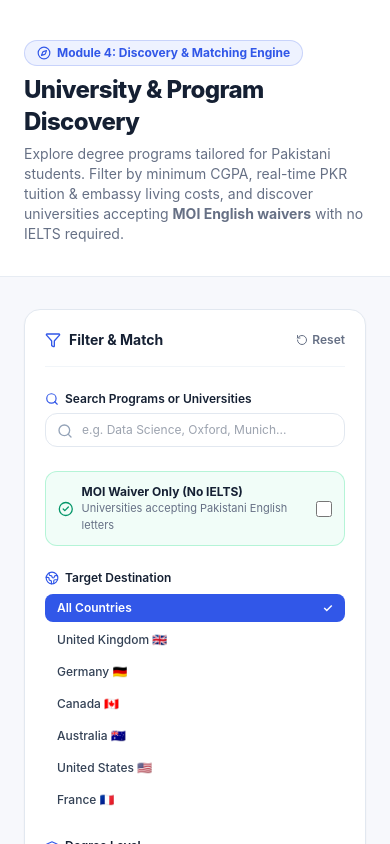
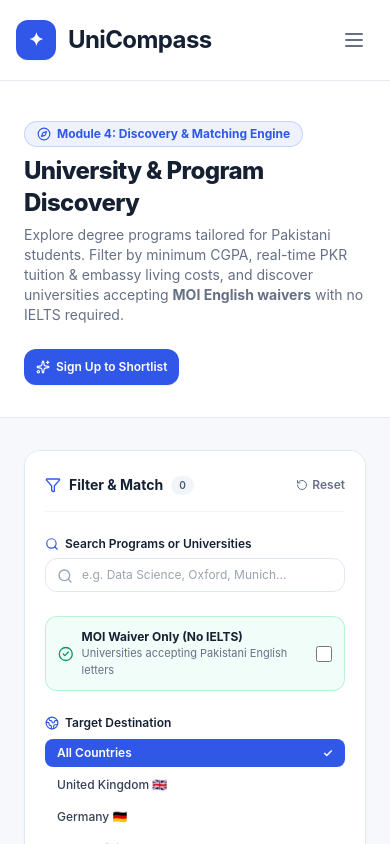
Before and after one commit to burhansandhu/ai.unicompass, a Next.js app in the folder frontend/: page /universities in a window 390 px wide. Shown: the top 844 px of the page. Built offline with nearby package versions, Linux system fonts and the light colour scheme; no server answers.

Commit message:
Add Navbar/Footer to universities page and scrollbar to Filter & Match

```diff
--- a/frontend/src/app/(dashboard)/universities/page.tsx
+++ b/frontend/src/app/(dashboard)/universities/page.tsx
@@ -2,6 +2,9 @@
 
 import React, { useState, useEffect } from "react";
 import Link from "next/link";
+import { Navbar } from "@/components/Navbar";
+import { Footer } from "@/components/Footer";
+import { Sidebar } from "@/components/Sidebar";
 import { useAuth } from "@/features/auth/hooks/useAuth";
 import { Button } from "@/components/ui/button";
 import {
@@ -9,11 +12,10 @@ import {
   GraduationCap,
   Sparkles,
   Loader2,
-  CheckCircle2,
   BookmarkCheck,
   RotateCcw,
-  SlidersHorizontal,
   ArrowRight,
+  ArrowLeft,
 } from "lucide-react";
 import { Program, ProgramFilterState } from "@/features/discovery/types";
 import { getPrograms, toggleShortlist } from "@/features/discovery/api";
@@ -21,7 +23,7 @@ import { ProgramCard } from "@/features/discovery/components/ProgramCard";
 import { ProgramFilterSidebar } from "@/features/discovery/components/ProgramFilterSidebar";
 
 export default function UniversitiesDiscoveryPage() {
-  const { user } = useAuth();
+  const { user, isLoading: isAuthLoading } = useAuth();
   const [programs, setPrograms] = useState<Program[]>([]);
   const [isLoading, setIsLoading] = useState<boolean>(true);
   const [filters, setFilters] = useState<ProgramFilterState>({
@@ -57,13 +59,18 @@ export default function UniversitiesDiscoveryPage() {
   const handleToggleShortlist = async (programId: number): Promise<boolean> => {
     if (!user) {
       setToastMessage("Please log in to shortlist programs to your dashboard.");
-      setTimeout(() => setToastMessage(null), 3000);
+      setTimeout(() => setToastMessage(null), 3500);
       return false;
     }
+    try {
       const res = await toggleShortlist(programId);
       setToastMessage(res.message);
       setTimeout(() => setToastMessage(null), 3000);
       return res.shortlisted;
+    } catch (err) {
+      console.error("Error shortlisting program", err);
+      return false;
+    }
   };
 
   const handleResetFilters = () => {
@@ -78,54 +85,38 @@ export default function UniversitiesDiscoveryPage() {
     });
   };
 
+  if (isAuthLoading) {
     return (
-    <div className="min-h-screen bg-[#F7F8FC]">
-      {/* Toast Alert */}
-      {toastMessage && (
+      <div className="min-h-screen flex items-center justify-center bg-[#F7F8FC]">
+        <div className="flex flex-col items-center gap-3">
+          <Loader2 className="w-8 h-8 text-[#3157E8] animate-spin" />
+          <span className="text-xs text-[#667085] font-medium">Loading university discovery...</span>
+        </div>
+      </div>
+    );
+  }
+
+  const renderToast = () => (
+    toastMessage ? (
       <div className="fixed bottom-6 right-6 z-50 bg-[#152033] text-white px-5 py-3 rounded-2xl shadow-xl flex items-center gap-2.5 text-xs font-semibold animate-in fade-in slide-in-from-bottom-5">
         <BookmarkCheck className="w-4 h-4 text-[#3157E8]" />
         <span>{toastMessage}</span>
-        </div>
-      )}
-
-      {/* Hero Header */}
-      <section className="bg-white border-b border-slate-200/80 pt-10 pb-8 px-6 sm:px-12">
-        <div className="max-w-7xl mx-auto">
-          <div className="flex flex-col md:flex-row md:items-center justify-between gap-6">
-            <div>
-              <div className="flex items-center gap-2 mb-2">
-                <span className="px-3 py-1 rounded-full text-xs font-bold bg-[#EEF2FF] text-[#3157E8] border border-[#3157E8]/20 flex items-center gap-1.5">
-                  <Compass className="w-3.5 h-3.5" />
-                  Module 4: Discovery & Matching Engine
-                </span>
-                <span className="text-xs text-[#667085] hidden sm:inline">• Live PKR Calculations</span>
-              </div>
-              <h1 className="text-2xl sm:text-3xl font-extrabold text-[#152033] tracking-tight">
-                University & Program Discovery
-              </h1>
-              <p className="text-sm text-[#667085] mt-1.5 max-w-2xl">
-                Explore degree programs tailored for Pakistani students. Filter by minimum CGPA, real-time PKR tuition & embassy living costs, and discover universities accepting <strong>MOI English waivers</strong> with no IELTS required.
-              </p>
-            </div>
-
-            {user && (
-              <Link href="/profile">
-                <Button variant="outline" size="sm" className="rounded-xl text-xs font-semibold flex items-center gap-1.5">
-                  <GraduationCap className="w-4 h-4 text-[#3157E8]" />
-                  My Shortlist & Profile
-                  <ArrowRight className="w-3.5 h-3.5" />
-                </Button>
+        {!user && (
+          <Link
+            href="/login"
+            className="text-[#48CAE4] underline hover:text-white ml-1.5 font-bold"
+          >
+            Log In →
           </Link>
         )}
       </div>
-        </div>
-      </section>
+    ) : null
+  );
 
-      {/* Main Content Grid */}
-      <main className="max-w-7xl mx-auto px-6 sm:px-12 py-8">
+  const renderDiscoveryGrid = () => (
     <div className="grid grid-cols-1 lg:grid-cols-12 gap-8 items-start">
       {/* Left Column: Filter Sidebar */}
-          <aside className="lg:col-span-4 sticky top-6">
+      <aside className="lg:col-span-4 sticky top-24">
         <ProgramFilterSidebar
           filters={filters}
           onChange={setFilters}
@@ -199,7 +190,115 @@ export default function UniversitiesDiscoveryPage() {
         )}
       </section>
     </div>
+  );
+
+  // Authenticated Student Layout (Shows Dashboard Sidebar)
+  if (user) {
+    return (
+      <div className="min-h-screen bg-[#F7F8FC] flex">
+        {/* Unified Student Dashboard Sidebar */}
+        <Sidebar activeTab="universities" />
+
+        {/* Main Content Dashboard Area */}
+        <div className="flex-1 lg:ml-64 flex flex-col min-h-screen">
+          {/* Top Header Bar */}
+          <header className="h-20 bg-white border-b border-[#E7EAF0] px-6 sm:px-10 flex items-center justify-between sticky top-0 z-20">
+            <div className="flex items-center gap-3 sm:gap-4">
+              <Link href="/" className="lg:hidden flex items-center gap-2">
+                <div className="w-8 h-8 rounded-xl bg-[#3157E8] text-white flex items-center justify-center text-sm font-bold shadow-xs">
+                  ✦
+                </div>
+                <span className="font-bold text-base text-[#152033]">UniCompass</span>
+              </Link>
+              <Link
+                href="/profile"
+                className="p-2 rounded-xl text-[#667085] hover:bg-[#F7F8FC] hover:text-[#152033] transition-colors"
+                title="Back to Dashboard"
+              >
+                <ArrowLeft className="w-5 h-5" />
+              </Link>
+              <div>
+                <h1 className="text-base sm:text-xl font-bold text-[#152033] flex items-center gap-2">
+                  <span>University & Program Discovery</span>
+                  <span className="text-[10px] sm:text-xs font-semibold px-2 sm:px-2.5 py-0.5 rounded-full bg-blue-50 text-[#3157E8] border border-blue-200">
+                    Matching Engine
+                  </span>
+                </h1>
+                <p className="text-xs text-[#667085] hidden sm:block">
+                  Explore degree programs tailored for Pakistani students with MOI waivers & PKR budget conversions
+                </p>
+              </div>
+            </div>
+
+            <div className="flex items-center gap-3">
+              <Link href="/profile?tab=universities">
+                <Button
+                  variant="outline"
+                  size="sm"
+                  className="text-xs font-semibold rounded-xl gap-1.5 border-[#E7EAF0] hover:bg-[#F7F8FC]"
+                >
+                  <GraduationCap className="w-3.5 h-3.5 text-[#3157E8]" />
+                  <span className="hidden sm:inline">My Shortlisted Universities</span>
+                  <span className="sm:hidden">Shortlist</span>
+                </Button>
+              </Link>
+            </div>
+          </header>
+
+          {/* Dashboard Body */}
+          <main className="flex-1 p-4 sm:p-8 max-w-7xl w-full mx-auto">
+            {renderDiscoveryGrid()}
           </main>
+        </div>
+
+        {renderToast()}
       </div>
     );
   }
+
+  // Public Guest Layout (With Navbar and Footer)
+  return (
+    <div className="min-h-screen bg-[#F7F8FC] flex flex-col justify-between">
+      <Navbar />
+
+      {renderToast()}
+
+      {/* Hero Header */}
+      <section className="bg-white border-b border-slate-200/80 pt-10 pb-8 px-6 sm:px-12">
+        <div className="max-w-7xl mx-auto">
+          <div className="flex flex-col md:flex-row md:items-center justify-between gap-6">
+            <div>
+              <div className="flex items-center gap-2 mb-2">
+                <span className="px-3 py-1 rounded-full text-xs font-bold bg-[#EEF2FF] text-[#3157E8] border border-[#3157E8]/20 flex items-center gap-1.5">
+                  <Compass className="w-3.5 h-3.5" />
+                  Module 4: Discovery & Matching Engine
+                </span>
+                <span className="text-xs text-[#667085] hidden sm:inline">• Live PKR Calculations</span>
+              </div>
+              <h1 className="text-2xl sm:text-3xl font-extrabold text-[#152033] tracking-tight">
+                University & Program Discovery
+              </h1>
+              <p className="text-sm text-[#667085] mt-1.5 max-w-2xl">
+                Explore degree programs tailored for Pakistani students. Filter by minimum CGPA, real-time PKR tuition & embassy living costs, and discover universities accepting <strong>MOI English waivers</strong> with no IELTS required.
+              </p>
+            </div>
+
+            <Link href="/register">
+              <Button size="sm" className="rounded-xl text-xs font-semibold flex items-center gap-1.5 bg-[#3157E8] text-white hover:bg-[#2546c7]">
+                <Sparkles className="w-3.5 h-3.5" />
+                Sign Up to Shortlist
+              </Button>
+            </Link>
+          </div>
+        </div>
+      </section>
+
+      {/* Main Content Grid */}
+      <main className="flex-1 max-w-7xl mx-auto px-6 sm:px-12 py-8 w-full">
+        {renderDiscoveryGrid()}
+      </main>
+
+      <Footer />
+    </div>
+  );
+}
--- a/frontend/src/app/globals.css
+++ b/frontend/src/app/globals.css
@@ -22,3 +22,27 @@ body {
   min-height: 100vh;
   -webkit-font-smoothing: antialiased;
 }
+
+/* Custom sleek scrollbar */
+.custom-scrollbar {
+  scrollbar-width: thin;
+  scrollbar-color: #CBD5E1 #F1F5F9;
+}
+
+.custom-scrollbar::-webkit-scrollbar {
+  width: 6px;
+}
+
+.custom-scrollbar::-webkit-scrollbar-track {
+  background: #F1F5F9;
+  border-radius: 8px;
+}
+
+.custom-scrollbar::-webkit-scrollbar-thumb {
+  background: #CBD5E1;
+  border-radius: 8px;
+}
+
+.custom-scrollbar::-webkit-scrollbar-thumb:hover {
+  background: #94A3B8;
+}
--- a/frontend/src/features/discovery/components/ProgramFilterSidebar.tsx
+++ b/frontend/src/features/discovery/components/ProgramFilterSidebar.tsx
@@ -58,12 +58,15 @@ export const ProgramFilterSidebar: React.FC<ProgramFilterSidebarProps> = ({
   ];
 
   return (
-    <div className="bg-white rounded-2xl border border-slate-200 p-5 sm:p-6 space-y-6 shadow-sm">
+    <div className="bg-white rounded-2xl border border-slate-200 p-5 sm:p-6 space-y-6 shadow-sm max-h-[calc(100vh-8rem)] overflow-y-auto overscroll-contain custom-scrollbar">
       {/* Header & Reset */}
-      <div className="flex items-center justify-between border-b border-slate-100 pb-4">
+      <div className="sticky -top-5 sm:-top-6 bg-white pt-1 pb-4 z-10 flex items-center justify-between border-b border-slate-100">
         <div className="flex items-center gap-2">
           <Filter className="w-4 h-4 text-[#3157E8]" />
           <h2 className="text-sm font-bold text-[#152033]">Filter & Match</h2>
+          <span className="text-[10px] font-semibold px-2 py-0.5 rounded-full bg-slate-100 text-slate-600">
+            {totalMatches}
+          </span>
         </div>
         <button
           type="button"
```
Lines whose indentation alone changed are shown as unchanged.
